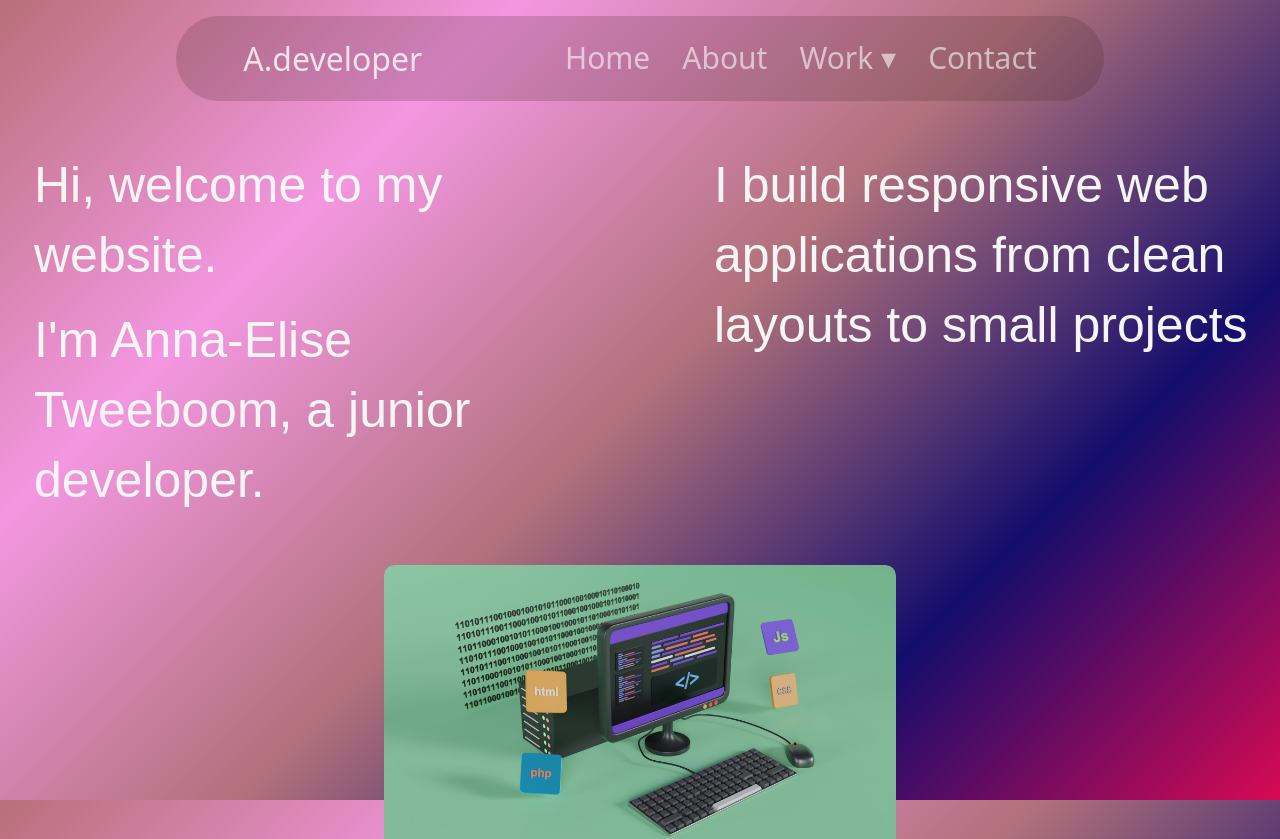
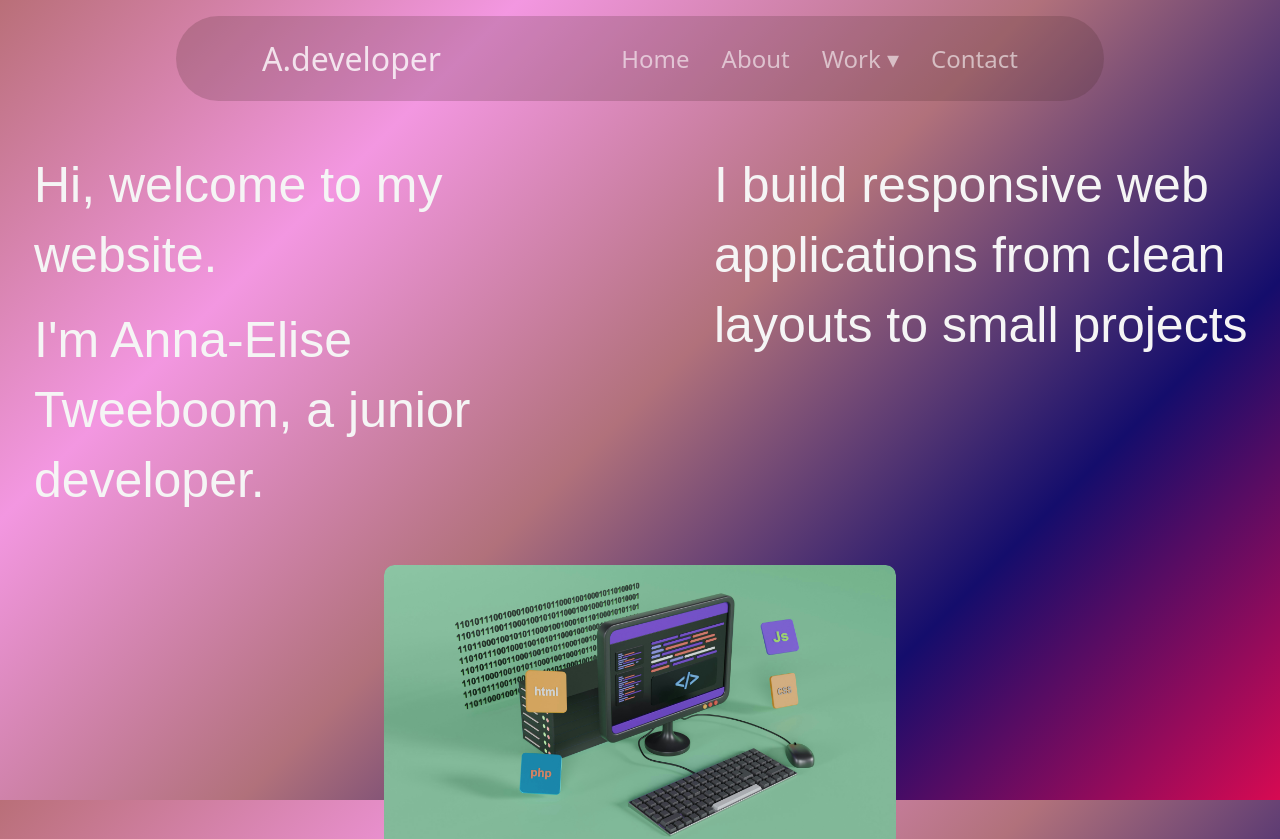
Before and after one commit to Ann-Getit/portfolio, a React (Vite) app: page / in a window 1280 px wide. Shown: the top 839 px of the page. Built offline with nearby package versions, Linux system fonts and the light colour scheme; a web font is replaced by a local one.

Commit message:
added hover for navbar links. fixed some codes (maybe better)

```diff
--- a/src/assets/Nav.css
+++ b/src/assets/Nav.css
@@ -1,6 +1,6 @@
 :root { /*  http://localhost:5173/  */
   font-family: system-ui, Avenir, Helvetica, Arial, sans-serif;
-  line-height: 1.5;
+  line-height: 0.5;
   font-weight: 400;
   color-scheme: light dark;
   background: linear-gradient(
@@ -21,6 +21,7 @@ html, body {
   margin: 0;
   min-height: 100vh;
   color: white;
+  scroll-behavior: smooth;
 }
 
 .nav-container {
@@ -34,7 +35,7 @@ html, body {
   width: 70%;
   border-radius: 50px;
   position: sticky;
-  top: 0;
+  top: 1rem;
   z-index: 1005;
   margin: 1rem auto;
 
@@ -49,25 +50,14 @@ html, body {
 display: flex;
   gap: 2rem;
   list-style: none;
+  font-size: 1.5rem;
 
-  /*position: fixed;
-  top: 0;
-  right: 0;
-  width: 70vw;
-  height: 100vh;
-  background: rgba(0,0,0,0.9);
-  transform: translateX(100%);
-  transition: transform .3s ease;
-  z-index: 9999;
-  display: flex;
-  flex-direction: column;
-  padding-top: 5rem;*/
 }
 
 .nav-links.mobile {
-  display: none;
+  display: flex;
   position: fixed;
-  top: 0;
+  top: 85px; /*---it was top: 0;------*/
   right: 0;
   height: 100vh;
   width: 70vw;
@@ -83,13 +73,17 @@ display: flex;
 .nav-links.desktop li a {
   color: rgba(255, 255, 255, 0.582);
   text-decoration: none;
-
 }
 
 
+
+/*.nav-bar.open {
+  transform: translateX(0);
+}
+
 .nav-links.open {
   transform: translateX(0);
-}
+}*/
 
 
 
@@ -98,31 +92,10 @@ display: flex;
   font-size: 3rem;
   color: white;
   cursor: pointer;
+  border: solid 1px white;
+  padding: 0.3rem 0.3rem 0.9rem 0.3rem;
+  border-radius: 10px;
 
-}
-
-
-
-/*.overlay {
-  position: fixed;
-  top: 0;
-  left: 0;
-  width: 100vw;
-  height: 80vh;
-  background: rgba(0,0,0,0.5);
-  z-index: 9998;
-}*/
-
-.nav-bar.open {
-  transform: translateX(0);
-}
-
-
-
-a {
-  text-decoration: none;
-  color: rgba(255, 255, 255, 0.582);
-  font-size: 30px;
 }
 
 /* Dropdown container dit aanpassen  */
@@ -133,7 +106,7 @@ a {
 .dropbtn {
   cursor: pointer;
   color: rgba(255, 255, 255, 0.582);
-  font-size: 30px;
+  font-size: 1.5rem;
 }
 
 
@@ -142,8 +115,10 @@ a {
   position: absolute;
   top: 100%;
   left: 0;
-  background-color: rgba(255,255,255,0.95);
-  color: black;
+  background-color: black;
+  height: 45px;/*dit toegevoegd*/
+  padding-top: 15px;/*dit toegevoegd*/
+  margin-top: 5px;/*dit toegevoegd*/
   min-width: 150px;
   border-radius: 5px;
   z-index: 1000;
@@ -172,14 +147,15 @@ a {
     display: flex;
     flex-direction: column;
     position: fixed;
-    top: 84px; /* onder de nav-container */
+    top: calc(85px + 1rem);  /* onder de nav-container */
     right: 0;
     width: 50vw;
-    height: 70vh;
-    background: rgba(0,0,0,0.95);
+    height: calc(100vh - 85px - 1rem);
+    background: rgba(0,0,0,0.855);
     transform: translateX(100%);
     transition: transform 0.3s ease; /* even de nav-links.mobile testen tijdens klikken ervan */
     padding-top: 3rem;
+    margin: 0;
     gap: 2rem;
     z-index: 1001;
     list-style: none;
@@ -197,27 +173,13 @@ a {
 
   .overlay {
     position: fixed;
-    /*margin-top: -15px;*/
-    top: 100px;
+    top: calc(85px + 1rem);
     left: 0;
     width: 100vw;
-    height: calc(100vh - 80px);
+    height: calc(100vh - 85px - 1rem);
     background: rgba(0,0,0,0.5);
     z-index: 1000;
   }
-
-
-   /*a, .dropbtn {
-    padding: 0.5rem;
-    width: 100%;
-    text-align: left;
-  }
-
-  .dropdown-content {
-    position: absolute;
-    background: transparent;
-    color: white;
-  }*/
 }
 
 /*. Desktop dropdown‐CSS
@@ -250,7 +212,6 @@ h1 {
 
 
 .hero-area {
-  background-color: rgba(115, 32, 32, 0.392);
   display: flex;
   flex-direction: column;
   gap: 2rem;
--- a/src/index.css
+++ b/src/index.css
@@ -16,9 +16,7 @@
   background-size: 100% 100%;   /* vult hele viewport */
   background-attachment: fixed;
 }
-/** {
-  outline: 1px solid red;
-}*/
+
 
 html, body {
   margin: 0;
@@ -56,20 +54,20 @@ html, body {
 display: flex;
   gap: 2rem;
   list-style: none;
+  font-size: 1.5rem;
 
 }
 
 .nav-links.mobile {
   display: flex;
   position: fixed;
-  top: 85px;
+  top: 85px;/*------------------------*/
   right: 0;
   height: 100vh;
   width: 70vw;
-   height: calc(100vh - 85px);
   background: rgba(0,0,0,0.9);
   flex-direction: column;
-  padding-top: 3rem;
+  padding-top: 5rem;
   transform: translateX(100%);
   transition: transform 0.3s ease;
   z-index: 9999;
@@ -79,8 +77,19 @@ display: flex;
 .nav-links.desktop li a {
   color: rgba(255, 255, 255, 0.582);
   text-decoration: none;
+  /*font-size: 30px;*/
 
 }
+
+/*.nav-bar.open {
+  transform: translateX(0);
+}
+.nav-links.open {
+  transform: translateX(0);
+}*/
+
+
+
 .hamburger {
   display: none;
   font-size: 3rem;
@@ -89,19 +98,6 @@ display: flex;
   border: solid 1px white;
   padding: 0.3rem 0.3rem 0.9rem 0.3rem;  /* verticale & horizontale ruimte rond de icon */
   border-radius: 10px;
-}
-
-
-.nav-bar.open {
-  transform: translateX(0);
-}
-
-
-
-a {
-  text-decoration: none;
-  color: rgba(255, 255, 255, 0.582);
-  font-size: 30px;
 }
 
 /* Dropdown container dit aanpassen  */
@@ -113,7 +109,7 @@ a {
 .dropbtn {
   cursor: pointer;
   color: rgba(255, 255, 255, 0.582);
-  font-size: 30px;
+  font-size: 1.5rem;
 }
 
 
@@ -151,7 +147,7 @@ a {
     display: block;
   }
 
-  .nav-links.mobile {
+  .nav-links.mobile { /* dubbel van dit..*/
     display: flex;
     flex-direction: column;
     position: fixed;
@@ -169,6 +165,9 @@ a {
     list-style: none;
   }
 
+
+
+
   .nav-links.mobile.open {
     transform: translateX(0);
   }
@@ -178,19 +177,13 @@ a {
     font-size: 1.5rem;
     text-decoration: none;
   }
-/*
-  .dropdown-content {
-    display: none;
-    position: absolute;
+
+  .nav-links.mobile li a:hover {
+    color: rgba(255, 255, 255, 0.582);
   }
-  .dropdown.open .dropdown-content {
-    display: block;
-  }*/
-
 
   .overlay {
     position: fixed;
-    /*margin-top: -15px;*/
     top: calc(85px + 1rem);
     left: 0;
     width: 100vw;
@@ -200,17 +193,6 @@ a {
   }
 }
 
-   /*a, .dropbtn {
-    padding: 0.5rem;
-    width: 100%;
-    text-align: left;
-  }
-
-  .dropdown-content {
-    position: absolute;
-    background: transparent;
-    color: white;
-  }*/
 
 
 /*. Desktop dropdown‐CSS
@@ -246,7 +228,6 @@ h1 {
 
 
 .hero-area {
-  background-color: ; /* background -----*/
   display: flex;
   flex-direction: column;
   gap: 2rem;
--- a/src/pages/Project.css
+++ b/src/pages/Project.css
@@ -1,3 +1,18 @@
+
+
+.nav-links.mobile li {
+  font-size: 1.5rem;
+  cursor: pointer;
+}
+.nav-links.mobile li:hover {
+color: rgba(255, 255, 255, 0.582);
+}
+
+.nav-links.desktop li {
+  color: rgba(255, 255, 255, 0.582);
+  cursor: pointer;
+}
+
 .projects {
   padding: 60px 40px;
 }
@@ -68,9 +83,9 @@
   font-weight: 600;
 }
 
-span {
+ span {
   cursor: pointer;
 }
-span:hover {
+.project-card span:hover {
   font-weight: bolder;
 }
```
Also changed, not shown: src/assets/Nav.jsx (line endings or trailing spaces).
